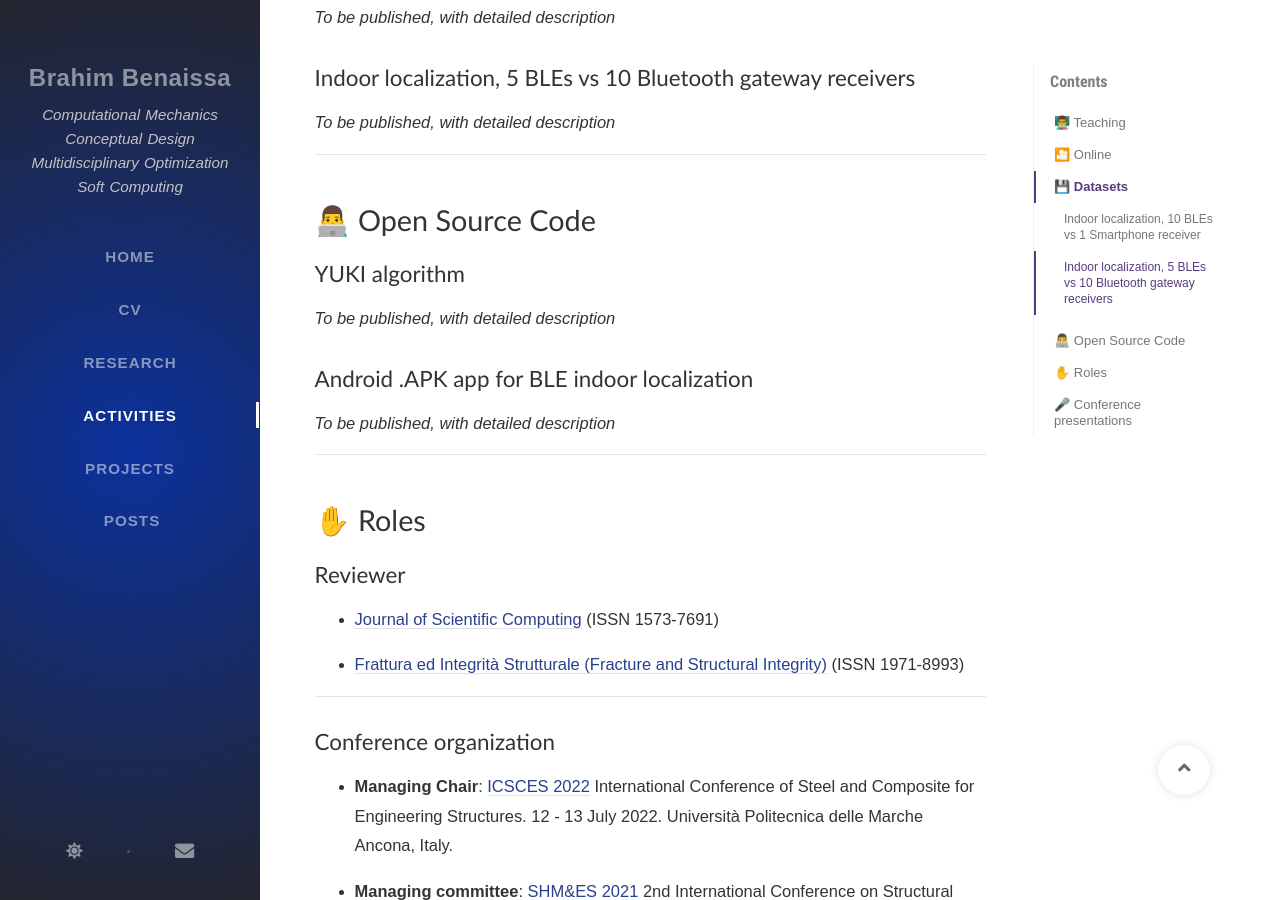
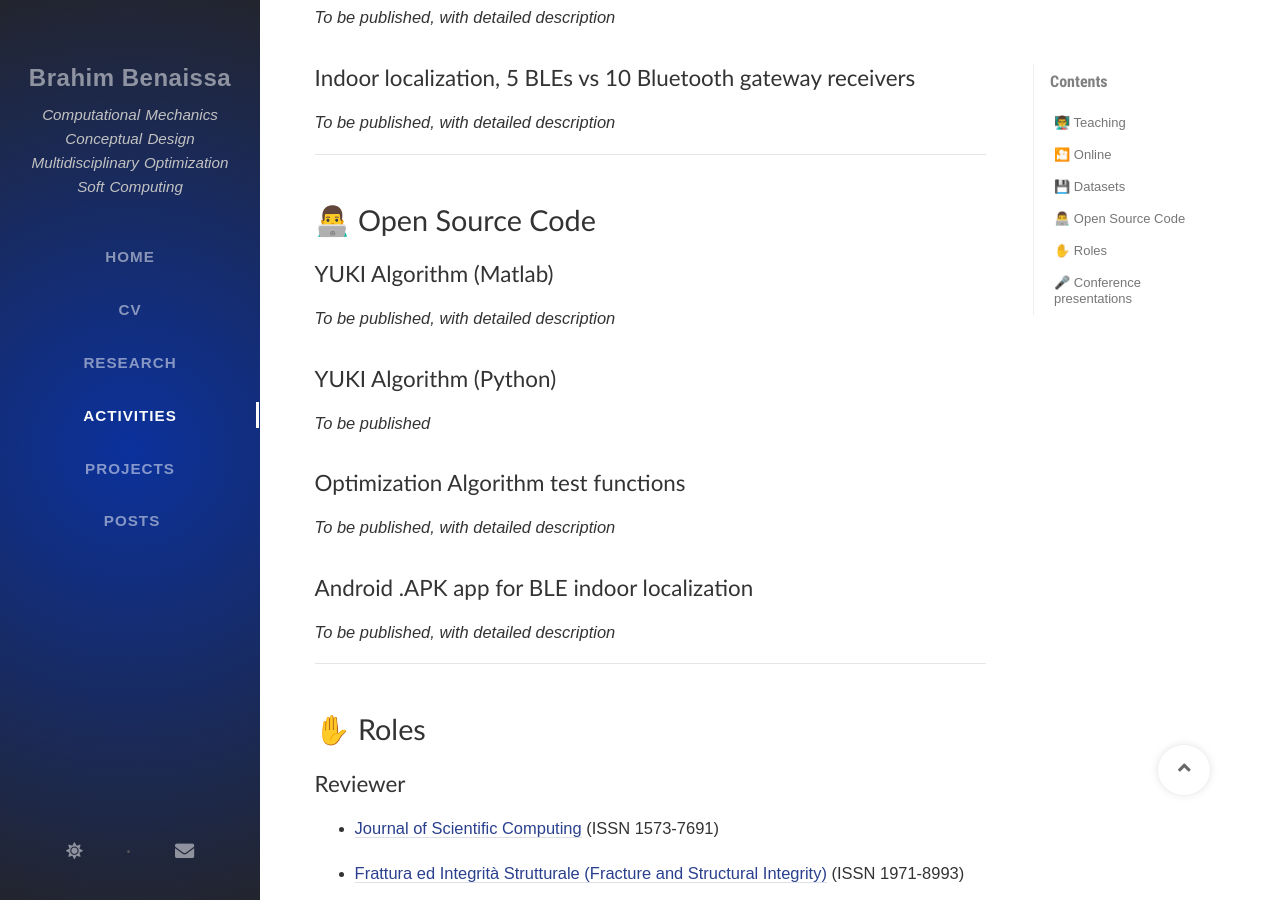
Before and after one commit to Brahim-Benaissa/Brahim-Benaissa.github.io, a Jekyll site: the page built from tabs/activities.md, in a window 1280 px wide and 900 px high, scrolled down 1758 px. Built offline with Jekyll 4.4.1, drawn with Linux system fonts in a browser that asks for light colours; nearby versions of some CDN libraries; some web fonts are replaced; comment, search, counter and statistics services are not loaded.

Commit message:
Update activities.md

```diff
--- a/tabs/activities.md
+++ b/tabs/activities.md
@@ -60,7 +60,15 @@ toc: true
 
 # 👨‍💻 Open Source Code
 
-## YUKI algorithm
+## YUKI Algorithm (Matlab)
+
+*To be published, with detailed description*
+
+## YUKI Algorithm (Python)
+
+*To be published*
+
+## Optimization Algorithm test functions
 
 *To be published, with detailed description*
 
@@ -75,7 +83,6 @@ toc: true
 *To be published, with detailed description*
 
 -->
-
 
 ---
 
```
